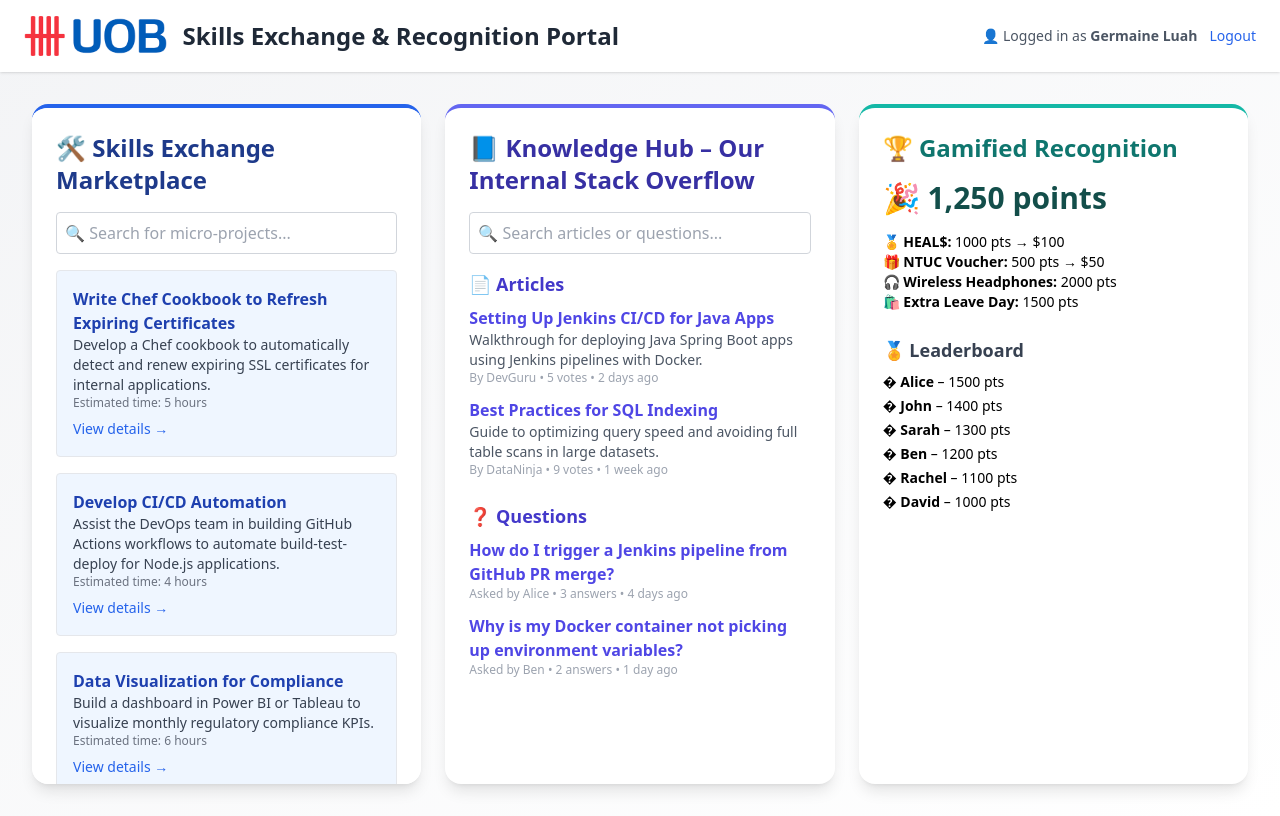
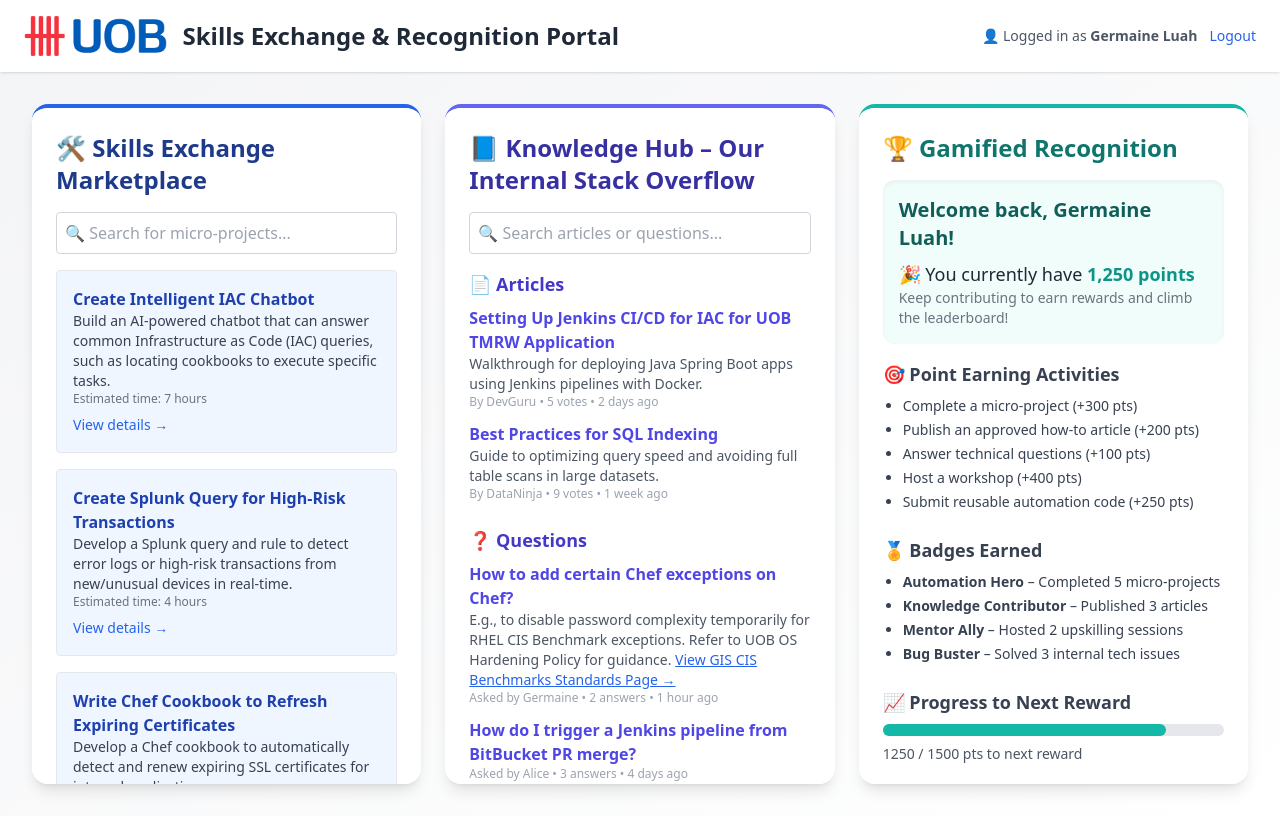
Before and after one commit to germainelry/uob-skills-portal, a React (Create React App) app: page / in a window 1280 px wide. Built offline with nearby package versions, Linux system fonts and the light colour scheme.

Commit message:
Adding more features to recognition page, and add projects and questions specific to IAC

```diff
--- a/src/App.js
+++ b/src/App.js
@@ -35,6 +35,33 @@
             className="w-full p-2 border border-gray-300 rounded mb-4 focus:outline-none focus:ring-2 focus:ring-blue-300"
           />
           <div className="space-y-4">
+            <div className="p-4 border rounded bg-blue-50 hover:bg-blue-100 transition">
+              <h3 className="font-semibold text-blue-800">
+                Create Intelligent IAC Chatbot
+              </h3>
+              <p className="text-sm text-gray-700">
+                Build an AI-powered chatbot that can answer common
+                Infrastructure as Code (IAC) queries, such as locating cookbooks
+                to execute specific tasks.
+              </p>
+              <p className="text-xs text-gray-500">Estimated time: 7 hours</p>
+              <button className="mt-2 text-sm text-blue-600 hover:underline">
+                View details →
+              </button>
+            </div>
+            <div className="p-4 border rounded bg-blue-50 hover:bg-blue-100 transition">
+              <h3 className="font-semibold text-blue-800">
+                Create Splunk Query for High-Risk Transactions
+              </h3>
+              <p className="text-sm text-gray-700">
+                Develop a Splunk query and rule to detect error logs or
+                high-risk transactions from new/unusual devices in real-time.
+              </p>
+              <p className="text-xs text-gray-500">Estimated time: 4 hours</p>
+              <button className="mt-2 text-sm text-blue-600 hover:underline">
+                View details →
+              </button>
+            </div>
             <div className="p-4 border rounded bg-blue-50 hover:bg-blue-100 transition">
               <h3 className="font-semibold text-blue-800">
                 Write Chef Cookbook to Refresh Expiring Certificates
@@ -106,7 +133,7 @@
               <div className="mt-2 space-y-3">
                 <div>
                   <h4 className="font-semibold text-indigo-600">
-                    Setting Up Jenkins CI/CD for Java Apps
+                    Setting Up Jenkins CI/CD for IAC for UOB TMRW Application
                   </h4>
                   <p className="text-sm text-gray-600">
                     Walkthrough for deploying Java Spring Boot apps using
@@ -138,7 +165,23 @@
               <div className="mt-2 space-y-3">
                 <div>
                   <h4 className="font-semibold text-indigo-600">
-                    How do I trigger a Jenkins pipeline from GitHub PR merge?
+                    How to add certain Chef exceptions on Chef?
+                  </h4>
+                  <p className="text-sm text-gray-600">
+                    E.g., to disable password complexity temporarily for RHEL
+                    CIS Benchmark exceptions. Refer to UOB OS Hardening Policy
+                    for guidance.{" "}
+                    <a href="#" className="text-blue-600 underline">
+                      View GIS CIS Benchmarks Standards Page →
+                    </a>
+                  </p>
+                  <p className="text-xs text-gray-400">
+                    Asked by Germaine • 2 answers • 1 hour ago
+                  </p>
+                </div>
+                <div>
+                  <h4 className="font-semibold text-indigo-600">
+                    How do I trigger a Jenkins pipeline from BitBucket PR merge?
                   </h4>
                   <p className="text-xs text-gray-400">
                     Asked by Alice • 3 answers • 4 days ago
@@ -163,23 +206,90 @@
           <h2 className="text-2xl font-extrabold text-teal-700 mb-4 flex items-center">
             🏆 Gamified Recognition
           </h2>
-          <p className="text-3xl font-bold text-teal-900 mb-4">
-            🎉 1,250 points
+          <div className="mb-4 bg-teal-50 p-4 rounded-xl shadow-inner">
+            <h3 className="text-xl font-bold text-teal-800">
+              Welcome back, Germaine Luah!
+            </h3>
+            <p className="text-lg text-gray-800 mt-2">
+              🎉 You currently have{" "}
+              <span className="font-bold text-teal-600">1,250 points</span>
             </p>
-          <div className="mb-6">
-            <p className="text-sm">
-              🏅 <strong>HEAL$:</strong> 1000 pts → $100
-            </p>
-            <p className="text-sm">
-              🎁 <strong>NTUC Voucher:</strong> 500 pts → $50
-            </p>
-            <p className="text-sm">
-              🎧 <strong>Wireless Headphones:</strong> 2000 pts
-            </p>
-            <p className="text-sm">
-              🛍️ <strong>Extra Leave Day:</strong> 1500 pts
+            <p className="text-sm text-gray-500">
+              Keep contributing to earn rewards and climb the leaderboard!
             </p>
           </div>
+
+          <div className="mb-6">
+            <h3 className="text-lg font-semibold text-gray-700 mb-2">
+              🎯 Point Earning Activities
+            </h3>
+            <ul className="list-disc pl-5 text-sm text-gray-700 space-y-1">
+              <li>Complete a micro-project (+300 pts)</li>
+              <li>Publish an approved how-to article (+200 pts)</li>
+              <li>Answer technical questions (+100 pts)</li>
+              <li>Host a workshop (+400 pts)</li>
+              <li>Submit reusable automation code (+250 pts)</li>
+            </ul>
+          </div>
+
+          <div className="mb-6">
+            <h3 className="text-lg font-semibold text-gray-700 mb-2">
+              🏅 Badges Earned
+            </h3>
+            <ul className="list-disc pl-5 text-sm text-gray-700 space-y-1">
+              <li>
+                <strong>Automation Hero</strong> – Completed 5 micro-projects
+              </li>
+              <li>
+                <strong>Knowledge Contributor</strong> – Published 3 articles
+              </li>
+              <li>
+                <strong>Mentor Ally</strong> – Hosted 2 upskilling sessions
+              </li>
+              <li>
+                <strong>Bug Buster</strong> – Solved 3 internal tech issues
+              </li>
+            </ul>
+          </div>
+
+          <div className="mb-6">
+            <h3 className="text-lg font-semibold text-gray-700 mb-2">
+              📈 Progress to Next Reward
+            </h3>
+            <div className="w-full bg-gray-200 rounded-full h-3 mb-2">
+              <div
+                className="bg-teal-500 h-3 rounded-full"
+                style={{ width: "83%" }}
+              ></div>
+            </div>
+            <p className="text-sm text-gray-600">
+              1250 / 1500 pts to next reward
+            </p>
+          </div>
+
+          <div className="mb-6">
+            <h3 className="text-lg font-semibold text-gray-700 mb-2">
+              🎁 Rewards Available
+            </h3>
+            <ul className="list-disc pl-5 text-sm text-gray-700 space-y-1">
+              <li>HEAL$ – 1000 pts → $100</li>
+              <li>NTUC Voucher – 500 pts → $50</li>
+              <li>Wireless Headphones – 2000 pts</li>
+              <li>Extra Leave Day – 1500 pts</li>
+            </ul>
+          </div>
+
+          <div className="mb-6">
+            <h3 className="text-lg font-semibold text-gray-700 mb-2">
+              📜 Redemption History
+            </h3>
+            <ul className="list-disc pl-5 text-sm text-gray-700 space-y-1">
+              <li>NTUC Voucher – Redeemed 1 week ago</li>
+              <li>HEAL$ – Redeemed last month</li>
+            </ul>
+          </div>
+
+          <div>
             <h3 className="text-lg font-semibold text-gray-700 mb-2">
               🏅 Leaderboard
             </h3>
@@ -196,5 +306,6 @@
           </div>
         </div>
       </div>
+    </div>
   );
 }
```
Lines whose indentation alone changed are shown as unchanged.
